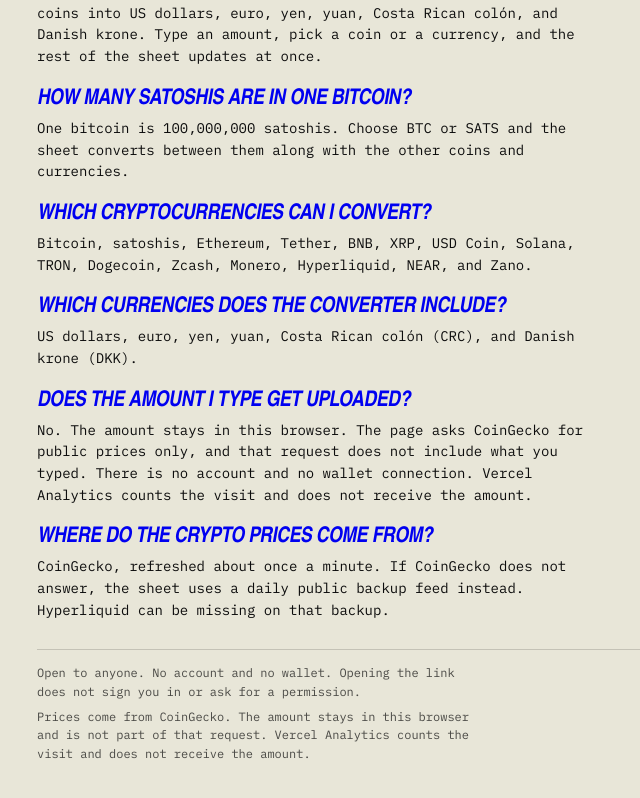
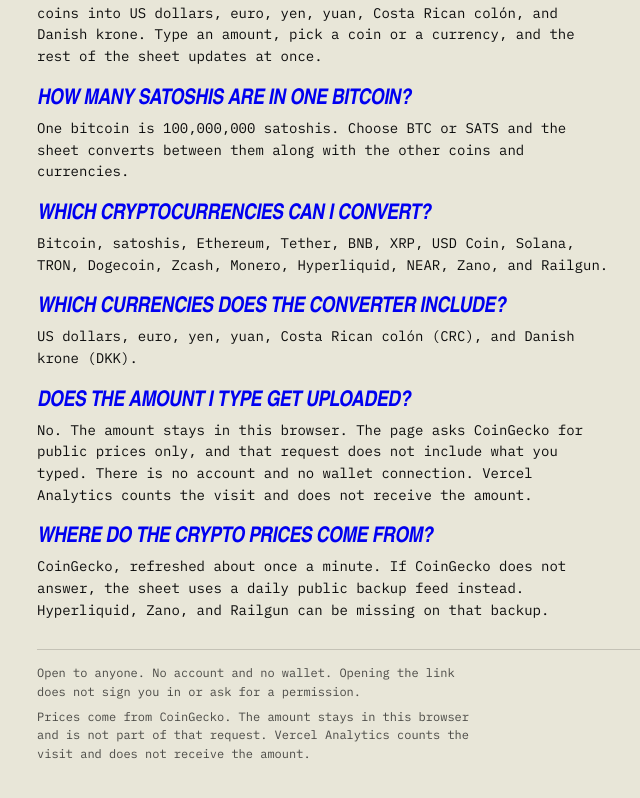
Before and after one commit to philipgjorup/thecryptoconverter, a React (Vite) app: page / in a window 1280 px wide. Shown: the part 1422-2220 px from the top of the page, without its empty margins (33-673 px from the left). Built offline with nearby package versions, Linux system fonts and the light colour scheme; no server answers; a web font is replaced by a local one.

Commit message:
Add Railgun’s RAIL token.
CryptoLogos does not list it, so the side mark is Railgun’s own logo, and the backup note says when that price can be missing.

Co-authored-by: Cursor <cursoragent@cursor.com>

```diff
--- a/index.html
+++ b/index.html
@@ -62,7 +62,7 @@
                 "name": "Which cryptocurrencies can I convert?",
                 "acceptedAnswer": {
                   "@type": "Answer",
-                  "text": "Bitcoin, satoshis, Ethereum, Tether, BNB, XRP, USD Coin, Solana, TRON, Dogecoin, Zcash, Monero, Hyperliquid, NEAR, and Zano."
+                  "text": "Bitcoin, satoshis, Ethereum, Tether, BNB, XRP, USD Coin, Solana, TRON, Dogecoin, Zcash, Monero, Hyperliquid, NEAR, Zano, and Railgun."
                 }
               },
               {
@@ -86,7 +86,7 @@
                 "name": "Where do the crypto prices come from?",
                 "acceptedAnswer": {
                   "@type": "Answer",
-                  "text": "CoinGecko, refreshed about once a minute. If CoinGecko does not answer, the sheet uses a daily public backup feed instead. Hyperliquid can be missing on that backup."
+                  "text": "CoinGecko, refreshed about once a minute. If CoinGecko does not answer, the sheet uses a daily public backup feed instead. Hyperliquid, Zano, and Railgun can be missing on that backup."
                 }
               }
             ]
@@ -125,7 +125,7 @@
       <h2>Which cryptocurrencies can I convert?</h2>
       <p>
         Bitcoin, satoshis, Ethereum, Tether, BNB, XRP, USD Coin, Solana, TRON, Dogecoin, Zcash,
-        Monero, Hyperliquid, NEAR, and Zano.
+        Monero, Hyperliquid, NEAR, Zano, and Railgun.
       </p>
       <h2>Which currencies does the converter include?</h2>
       <p>US dollars, euro, yen, yuan, Costa Rican colón (CRC), and Danish krone (DKK).</p>
@@ -138,7 +138,7 @@
       <h2>Where do the crypto prices come from?</h2>
       <p>
         CoinGecko, refreshed about once a minute. If CoinGecko does not answer, the sheet uses a
-        daily public backup feed instead. Hyperliquid can be missing on that backup.
+        daily public backup feed instead. Hyperliquid, Zano, and Railgun can be missing on that backup.
       </p>
     </main>
     <div id="root"></div>
--- a/src/App.tsx
+++ b/src/App.tsx
@@ -451,7 +451,7 @@ export function App() {
           </p>
           <p>
             {rates?.source === 'daily backup'
-              ? 'CoinGecko didn’t answer, so these are backup prices and can be a day old. HYPE may be missing.'
+              ? 'CoinGecko didn’t answer, so these are backup prices and can be a day old. HYPE, ZANO, and RAIL may be missing.'
               : 'Prices come from CoinGecko.'}{' '}
             The amount stays in this browser and is not part of that request. Vercel Analytics counts
             the visit and does not receive the amount.
--- a/src/market.ts
+++ b/src/market.ts
@@ -30,6 +30,7 @@ export const COINS: Asset[] = [
   { id: 'hype', label: 'HYPE', name: 'Hyperliquid', kind: 'coin', gecko: 'hyperliquid', mark: '/marks/hype.svg' },
   { id: 'near', label: 'NEAR', name: 'NEAR', kind: 'coin', gecko: 'near', mark: '/marks/near.svg' },
   { id: 'zano', label: 'ZANO', name: 'Zano', kind: 'coin', gecko: 'zano', mark: '/marks/zano.svg' },
+  { id: 'rail', label: 'RAIL', name: 'Railgun', kind: 'coin', gecko: 'railgun', mark: '/marks/rail.jpg' },
 ]
 
 export const FIATS: Asset[] = [
--- a/src/seo.ts
+++ b/src/seo.ts
@@ -17,7 +17,7 @@ export const FAQ = [
   {
     question: 'Which cryptocurrencies can I convert?',
     answer:
-      'Bitcoin, satoshis, Ethereum, Tether, BNB, XRP, USD Coin, Solana, TRON, Dogecoin, Zcash, Monero, Hyperliquid, NEAR, and Zano.',
+      'Bitcoin, satoshis, Ethereum, Tether, BNB, XRP, USD Coin, Solana, TRON, Dogecoin, Zcash, Monero, Hyperliquid, NEAR, Zano, and Railgun.',
   },
   {
     question: 'Which currencies does the converter include?',
@@ -31,7 +31,7 @@ export const FAQ = [
   {
     question: 'Where do the crypto prices come from?',
     answer:
-      'CoinGecko, refreshed about once a minute. If CoinGecko does not answer, the sheet uses a daily public backup feed instead. Hyperliquid can be missing on that backup.',
+      'CoinGecko, refreshed about once a minute. If CoinGecko does not answer, the sheet uses a daily public backup feed instead. Hyperliquid, Zano, and Railgun can be missing on that backup.',
   },
 ] as const
 
```
Also changed, not shown: public/marks/rail.jpg (added), 1 other file (tests, documents, lock files or other folders).
